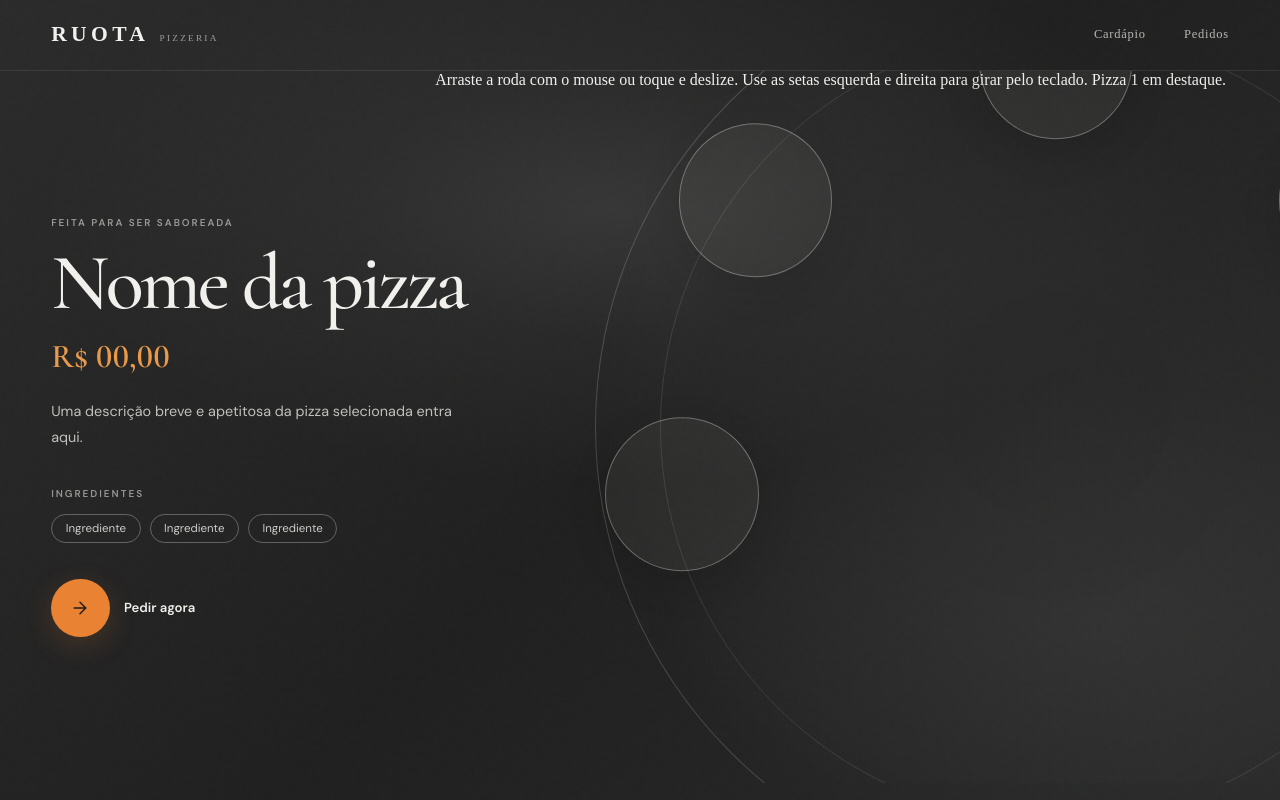
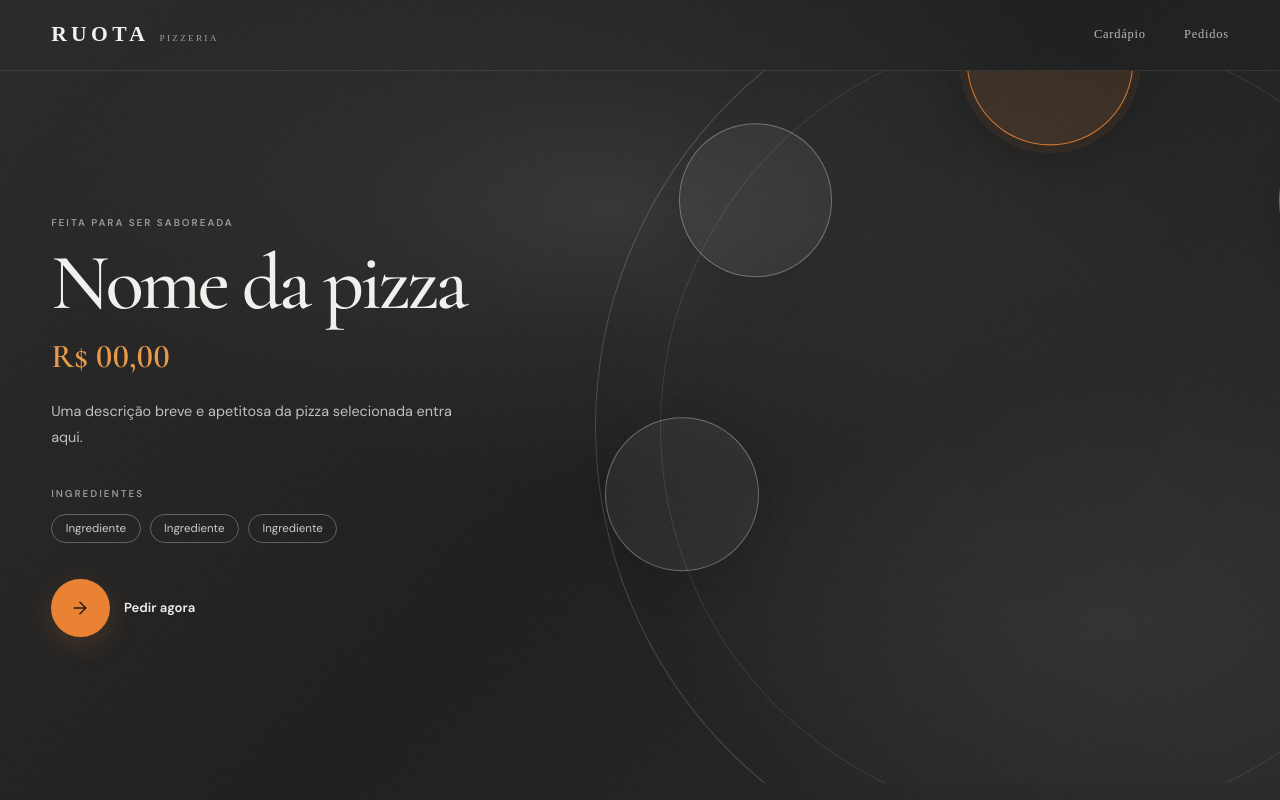
Before and after one commit to HubertRamos/modelo-pizzaria, a plain HTML site: page index.html in a window 1280 px wide. Drawn offline with nearby package versions, Linux system fonts and the light colour scheme.

Commit message:
Style interactive pizza wheel

```diff
--- a/css/pizza-intro.css
+++ b/css/pizza-intro.css
@@ -156,7 +156,22 @@
     rgb(241 240 237 / 1%) 58%,
     transparent 72%
   );
-  transform: translateY(-50%);
+  transform: translateY(-50%) rotate(var(--wheel-rotation, 0deg));
+  pointer-events: auto;
+  cursor: grab;
+  touch-action: none;
+  user-select: none;
+  -webkit-user-select: none;
+  outline: none;
+}
+
+.pizza-wheel:active {
+  cursor: grabbing;
+}
+
+.pizza-wheel:focus-visible {
+  outline: 1px solid #e98232;
+  outline-offset: 8px;
 }
 
 .pizza-wheel__track {
@@ -175,6 +190,33 @@
   border-radius: 50%;
   background: rgb(241 240 237 / 5%);
   box-shadow: 0 0.8rem 2.5rem rgb(0 0 0 / 12%);
+  transition:
+    border-color 180ms ease,
+    background-color 180ms ease,
+    box-shadow 180ms ease,
+    scale 180ms ease;
+}
+
+.pizza-wheel__item.is-active {
+  z-index: 1;
+  scale: 1.08;
+  border-color: rgb(233 130 50 / 85%);
+  background: rgb(233 130 50 / 12%);
+  box-shadow:
+    0 0 0 0.45rem rgb(233 130 50 / 7%),
+    0 0.8rem 2.5rem rgb(0 0 0 / 18%);
+}
+
+.visually-hidden {
+  position: absolute;
+  width: 1px;
+  height: 1px;
+  padding: 0;
+  margin: -1px;
+  overflow: hidden;
+  clip: rect(0, 0, 0, 0);
+  white-space: nowrap;
+  border: 0;
 }
 
 .pizza-wheel__item--top {
```
